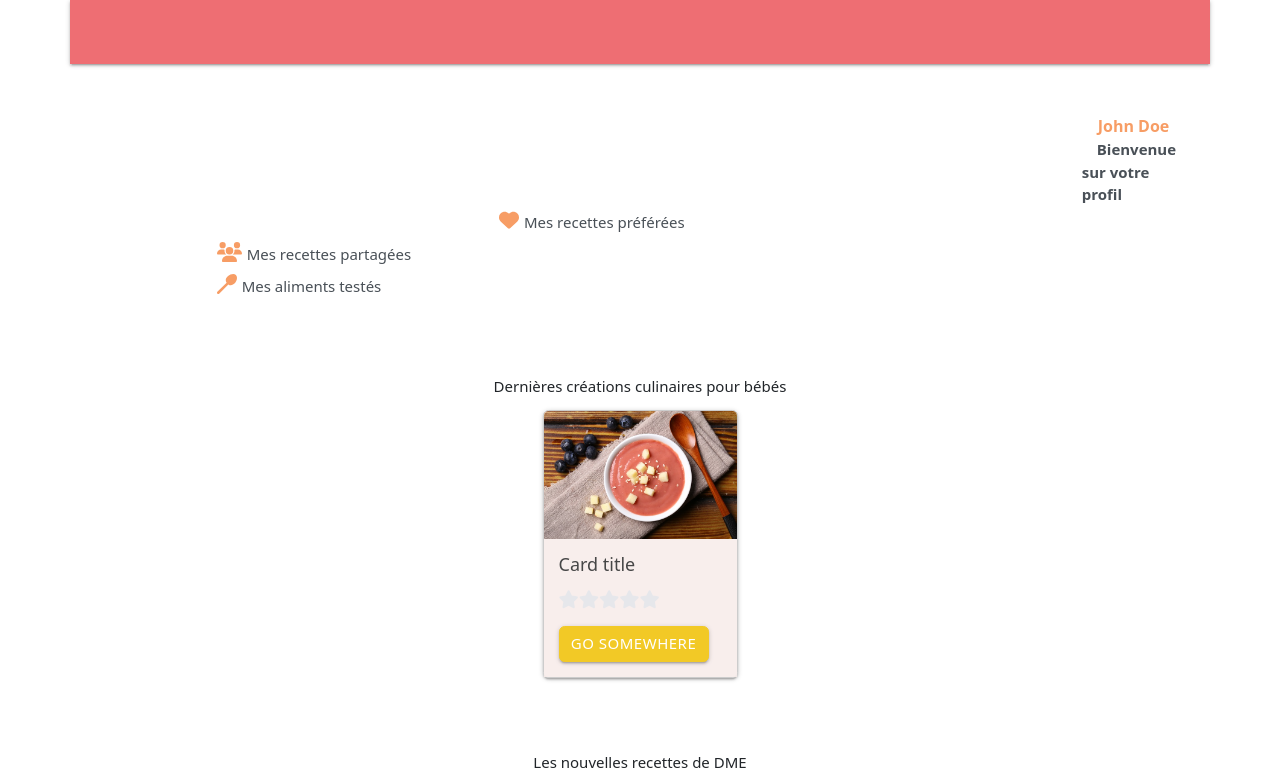
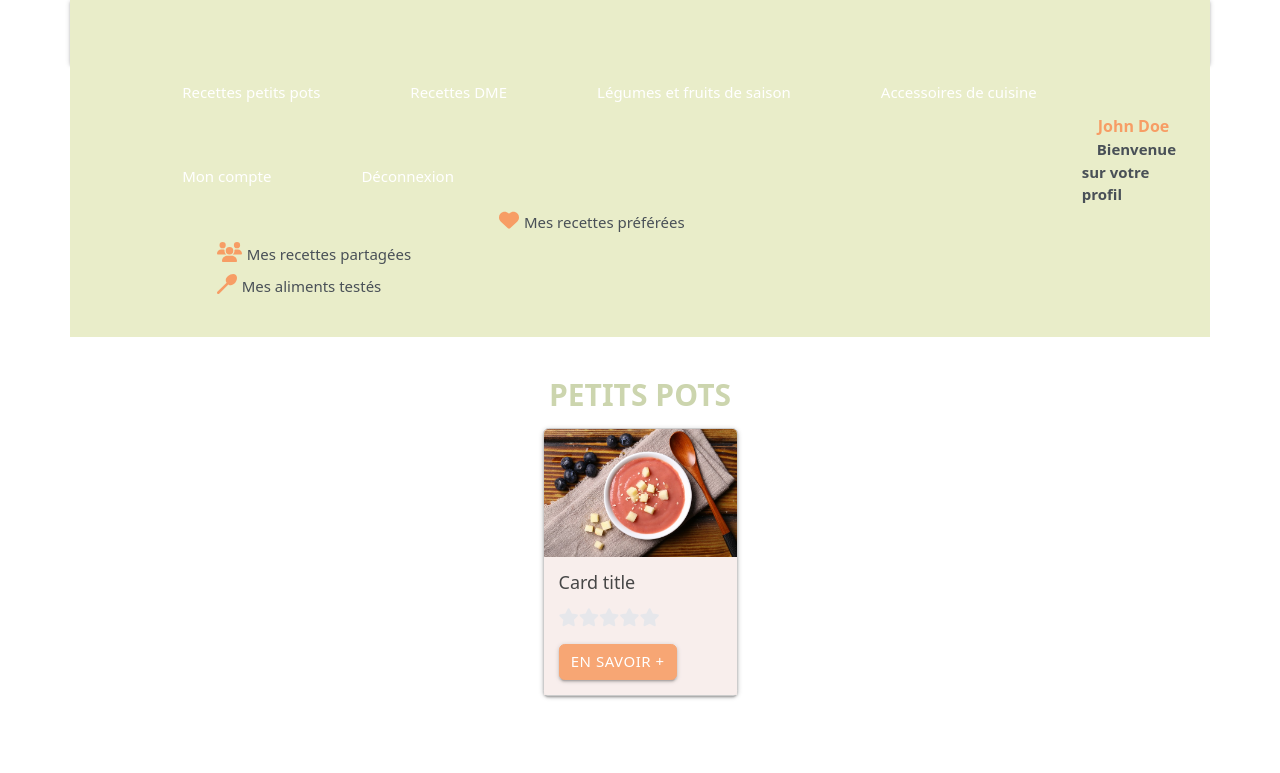
Before and after one commit to clairelacanal/baby-food, a React (Create React App) app: page / in a window 1280 px wide. Shown: the top 773 px of the page. Built offline with nearby package versions, Linux system fonts and the light colour scheme.

Commit message:
rectificaton menu

```diff
--- a/src/Components/MenuBurger/MenuBurger.js
+++ b/src/Components/MenuBurger/MenuBurger.js
@@ -3,10 +3,6 @@ import MenuBurger from './MenuBurger.scss';
 import { FontAwesomeIcon } from "@fortawesome/react-fontawesome";
 import { faUserCircle } from "@fortawesome/free-solid-svg-icons";
 import { faTrashCan } from '@fortawesome/free-solid-svg-icons';
-import { faCarrot } from '@fortawesome/free-solid-svg-icons';
-import { faKitchenSet } from '@fortawesome/free-solid-svg-icons';
-import { faBowlFood } from '@fortawesome/free-solid-svg-icons';
-import { faHand } from '@fortawesome/free-solid-svg-icons';
 
 
 const BurgerMenu = () => {
@@ -26,19 +22,19 @@ const BurgerMenu = () => {
       {isOpen && (
         <ul className={`menu-items ${isOpen ? 'open' : ''}`}>
           <li>
-            <a href="/petits-pots"><FontAwesomeIcon className='icon' icon={faBowlFood}/>Recettes petits pots</a>
+            <a href="/petits-pots">Recettes petits pots</a>
             <hr/>
           </li>
           <li>
-            <a href="/dme"><FontAwesomeIcon className='icon' icon={faHand}/>Recettes DME</a>
+            <a href="/dme">Recettes DME</a>
             <hr/>
           </li>
           <li>
-            <a href="/legumes-fruits"><FontAwesomeIcon className='icon' icon={faCarrot}/>Légumes et fruits de saison</a>
+            <a href="/legumes-fruits">Légumes et fruits de saison</a>
             <hr/>
           </li>
           <li>
-            <a href="/accessoires"><FontAwesomeIcon className='icon' icon={faKitchenSet}/>Accessoires de cuisine</a>
+            <a href="/accessoires">Accessoires de cuisine</a>
             <hr/>
           </li>
           <li>
--- a/src/Components/Profile/Profil.scss
+++ b/src/Components/Profile/Profil.scss
@@ -1,5 +1,6 @@
 .container {
-    width: 50%;
+    background-color: #E9EDC9;
+    margin-top: 20px;
 
     ul {
         width: 90%;
--- a/src/Components/Recettes/Components/CartesPots/CartesPots.js
+++ b/src/Components/Recettes/Components/CartesPots/CartesPots.js
@@ -11,14 +11,14 @@ import StarRating from '../Etoiles/Etoiles';
 const CardPots = () => {
   return (
     <div className="card-container">
-      <h6>Dernières créations culinaires pour bébés</h6>
+      <h2>PETITS POTS</h2>
       <div className="card">
         <img src={recette1} className="card-img-top" alt="..." />
         <div className="card-body">
           <h5 className="card-title">Card title</h5>
           <StarRating/>
           <a href="#" className="btn btn-primary">
-            Go somewhere
+            En savoir +
           </a>
         </div>
       </div>
--- a/src/Components/Recettes/Components/CartesPots/CartesPots.scss
+++ b/src/Components/Recettes/Components/CartesPots/CartesPots.scss
@@ -1,12 +1,15 @@
 .card-container {
     margin: 20px;
     padding: 20px;
-
-
     display: flex;
     flex-direction: column;
     justify-content: center;
     align-items: center;
+
+    h2 {
+      color: #CCD5AE;
+      font-weight: bold;
+    }
 
     .card {
       width: 13rem;
@@ -21,9 +24,10 @@
         }
 
 
+
         .btn-primary {
-          background-color: #f1c40f;
-          border-color: #f1c40f;
+          background-color:#F79D65 ;
+          border-color: #F79D65;
         }
       }
     }
```
